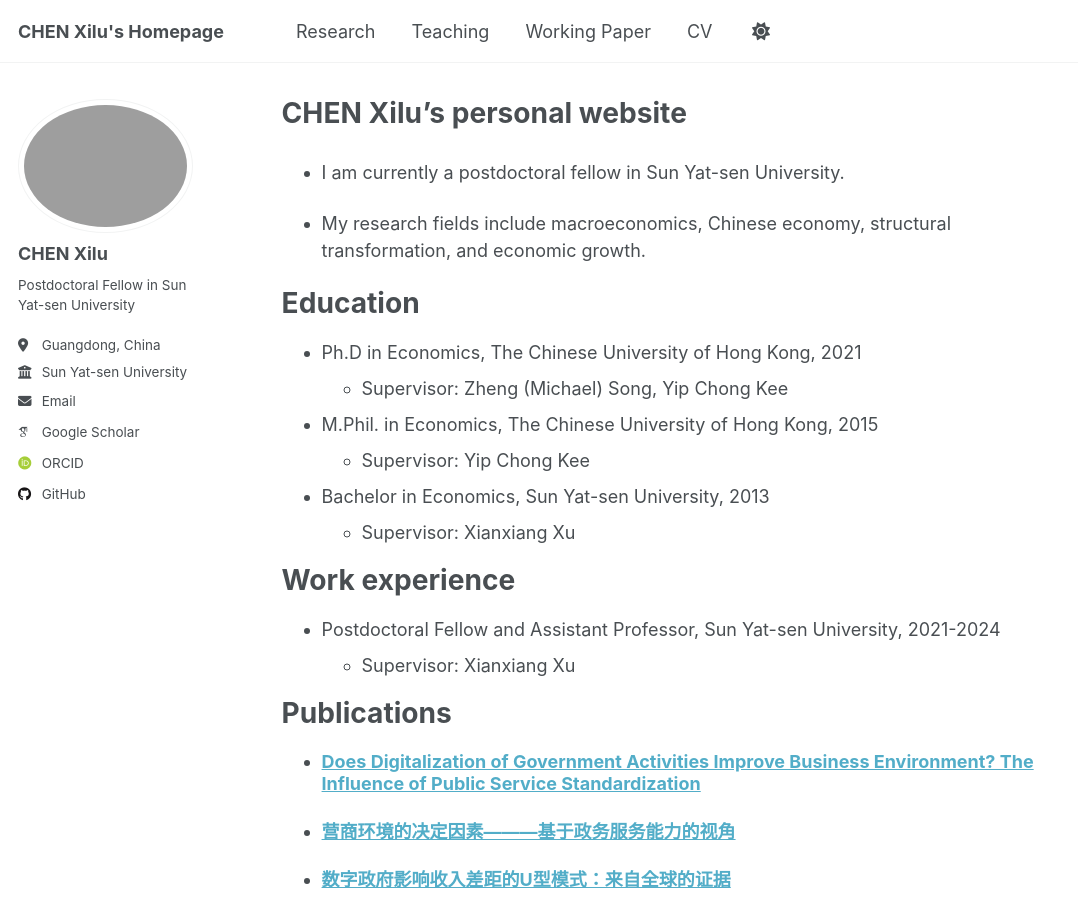
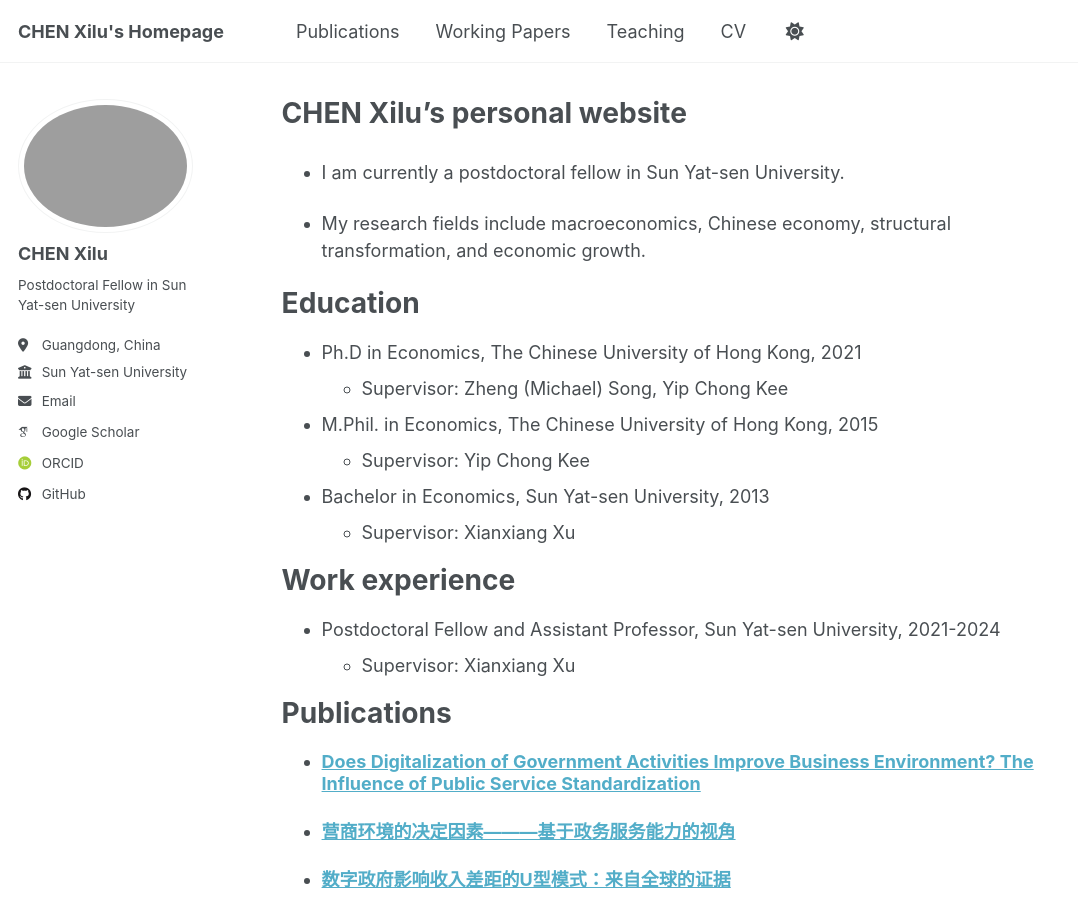
Before and after one commit to Xilu-CHEN/xilu-chen.github.io, a Jekyll site: the page built from _pages/about.md, in a window 1280 px wide and 900 px high. Shown: the whole window, without its empty margins (0-1078 px from the left). Built offline with Jekyll 4.4.1, drawn with Linux system fonts in a browser that asks for light colours; some web fonts are replaced; a script that is not in the unit is left out.

Commit message:
Update navigation.yml

```diff
--- a/_data/navigation.yml
+++ b/_data/navigation.yml
@@ -8,17 +8,17 @@
 #      Markdown formatted page while the second is generated using JSON.
 
 main:
-  - title: "Research"
+  - title: "Publications"
     url: /publications/
 
   # - title: "Talks"
   #   url: /talks/
 
+  - title: "Working Papers"
+    url: /portfolio/
+
   - title: "Teaching"
     url: /teaching/
-
-  - title: "Working Paper"
-    url: /portfolio/
 
   # - title: "Blog Posts"
   #   url: /year-archive/
```
